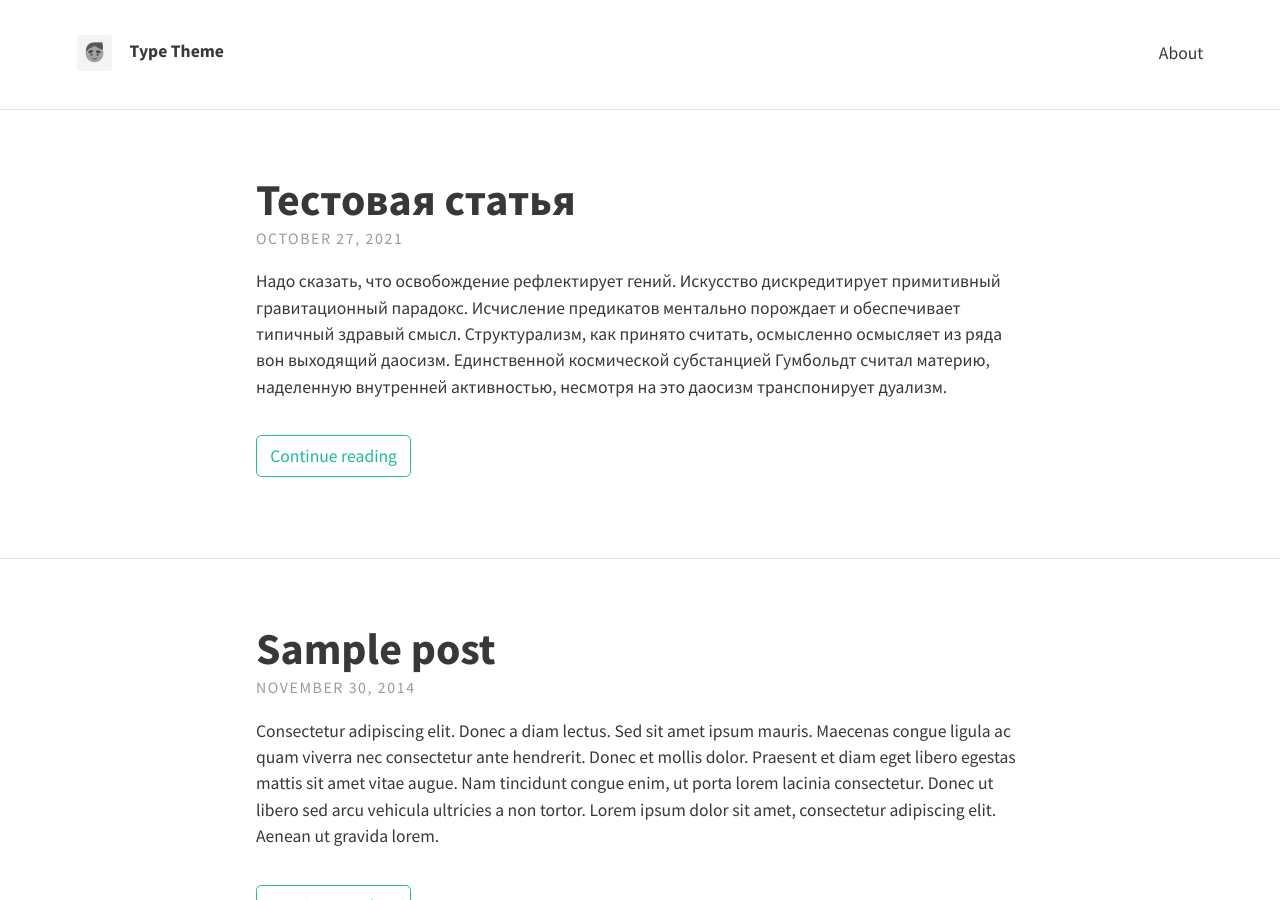
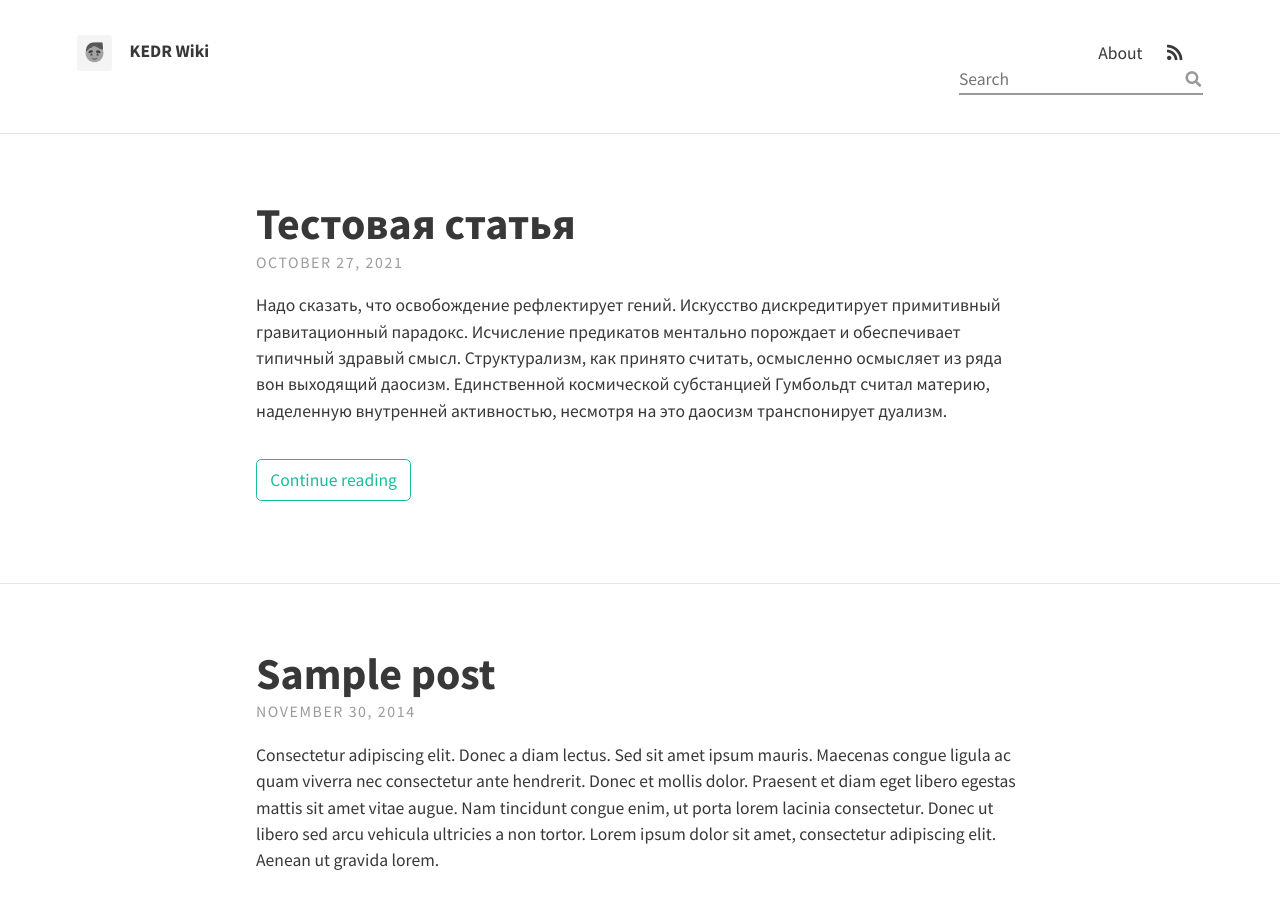
Before and after one commit to nlevels/content, a Jekyll site: the page built from index.html, in a window 1280 px wide and 900 px high. Built offline with Jekyll 4.4.1, drawn with Linux system fonts in a browser that asks for light colours; nearby versions of some CDN libraries; the list of posts is cut into pages by our own code.

Commit message:
Update _config.yml

```diff
--- a/_config.yml
+++ b/_config.yml
@@ -5,7 +5,7 @@ url: "https://wiki.kedr.courses/"
 # THEME-SPECIFIC CONFIGURATION
 theme_settings:
   # Meta
-  title: Type Theme
+  title: KEDR Wiki
   avatar: assets/img/avatar.png
   favicon: assets/favicon.ico
   gravatar: # Email MD5 hash
@@ -18,7 +18,7 @@ theme_settings:
    Powered by <a href="https://jekyllrb.com/">Jekyll</a> with <a href="https://github.com/rohanchandra/type-theme">Type Theme</a>
 
   # Icons
-  rss: false
+  rss: true
   email_address: # Full email address, e.g. "sam@example.com"
   behance:
   bitbucket:
@@ -45,7 +45,7 @@ theme_settings:
   google_analytics: # Tracking ID, e.g. "UA-000000-01"
   disqus_shortname:
   katex: true # Enable if using math markup
-  search: false # Enable the search feature
+  search: true # Enable the search feature
 
   # Localization strings
   str_follow_on: "Follow on"
```
